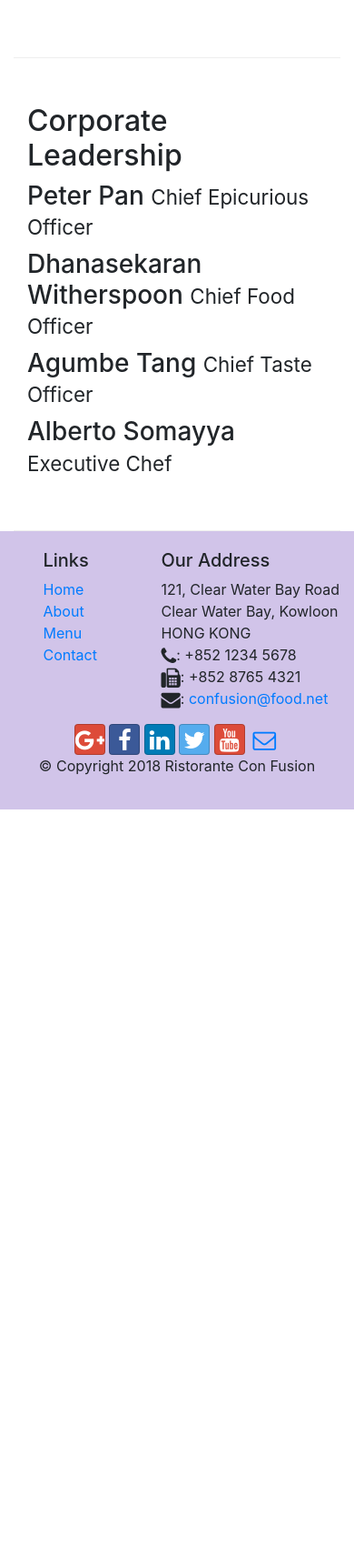
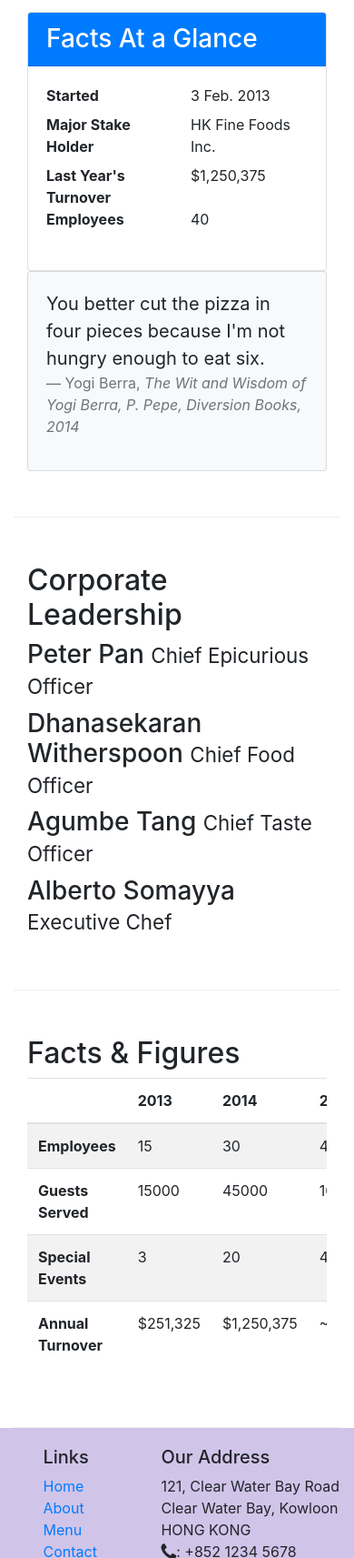
Before and after one commit to ialphha/Bootstrap, a website: page aboutus.html in a window 390 px wide. Shown: the part 977-2690 px from the top of the page at 91% size. Before the commit the page ends 1867 px from the top, so only its background shows below. Drawn offline with nearby package versions, Linux system fonts and the light colour scheme.

Commit message:
Tables and Cards

```diff
--- a/aboutus.html
+++ b/aboutus.html
@@ -69,6 +69,35 @@
                 <p>The restaurant traces its humble beginnings to <em>The Frying Pan</em>, a successful chain started by our CEO, Mr. Peter Pan, that featured for the first time the world's best cuisines in a pan.</p>
             </div>
 
+            <div class="col-12 col-sm-6">
+                <div class="card">
+                    <h3 class="card-header bg-primary text-white">Facts At a Glance</h3>
+                    <div class="card-body">
+                        <dl class="row">
+                            <dt class="col-6">Started</dt>
+                            <dd class="col-6">3 Feb. 2013</dd>
+                            <dt class="col-6">Major Stake Holder</dt>
+                            <dd class="col-6">HK Fine Foods Inc.</dd>
+                            <dt class="col-6">Last Year's Turnover</dt>
+                            <dd class="col-6">$1,250,375</dd>
+                            <dt class="col-6">Employees</dt>
+                            <dd class="col-6">40</dd>
+                        </dl>
+                    </div>
+                </div>
+            </div>
+            <div class="col-12">
+                <div class="card card-body bg-light">
+                    <blockquote class="blockquote">
+                        <p class="mb-0">You better cut the pizza in four pieces because
+                            I'm not hungry enough to eat six.</p>
+                        <footer class="blockquote-footer">Yogi Berra,
+                            <cite title="Source Title">The Wit and Wisdom of Yogi Berra,
+                            P. Pepe, Diversion Books, 2014</cite>
+                        </footer>
+                    </blockquote>
+                </div>
+            </div>
         </div>
 
 
@@ -85,7 +114,51 @@
                 <p class="d-none d-sm-block">Award winning three-star Michelin chef with wide International experience having worked closely with whos-who in the culinary world, he specializes in creating mouthwatering Indo-Italian fusion experiences. He says, <em>Put together the cuisines from the two craziest cultures, and you get a winning hit! Amma Mia!</em></p>
             </div>
        </div>
-
+       <div class="row row-content">
+           <div class="col-12 col-sm-9">
+               <h2>Facts &amp; Figures</h2>
+           </div>
+           <div class="col-12 col-sm-3">
+               <div class="table-responsive">
+                   <table class="table table-striped">
+                       <thead class="thread-dark">
+                           <tr>
+                               <th>&nbsp;</th>
+                               <th>2013</th>
+                               <th>2014</th>
+                               <th>2015</th>
+                           </tr>
+                       </thead>
+                       <tbody>
+                           <tr>
+                               <th>Employees</th>
+                               <td>15</td>
+                               <td>30</td>
+                               <td>40</td>
+                           </tr>
+                           <tr>
+                            <th>Guests Served</th>
+                            <td>15000</td>
+                            <td>45000</td>
+                            <td>100,000</td>
+                        </tr>
+                        <tr>
+                            <th>Special Events</th>
+                            <td>3</td>
+                            <td>20</td>
+                            <td>45</td>
+                        </tr>
+                        <tr>
+                            <th>Annual Turnover</th>
+                            <td>$251,325</td>
+                            <td>$1,250,375</td>
+                            <td>~$3,000,000</td>
+                        </tr>
+                       </tbody>
+                   </table>
+               </div>
+           </div>
+       </div>
     </div>
 
     <footer class="footer">
```
